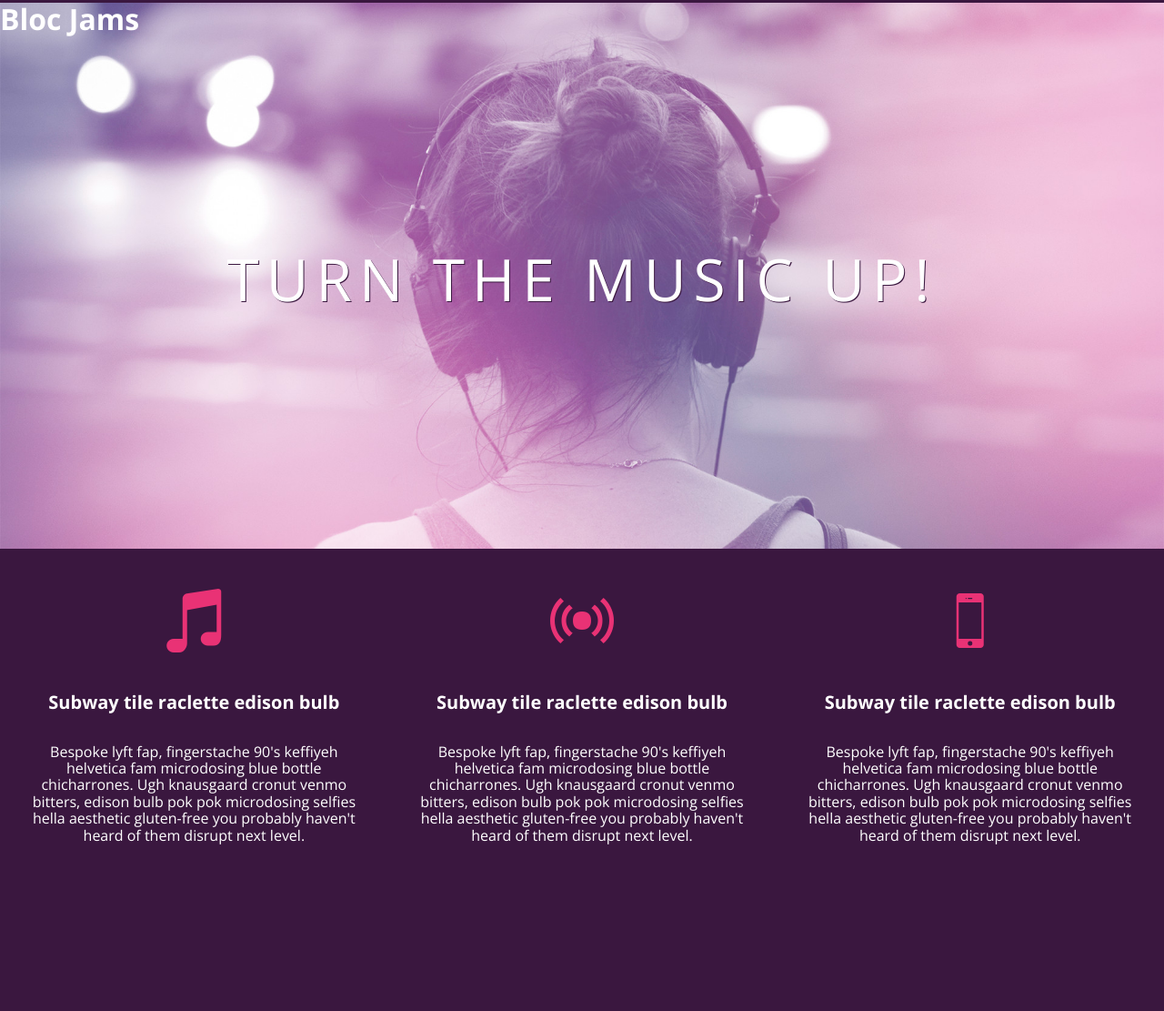
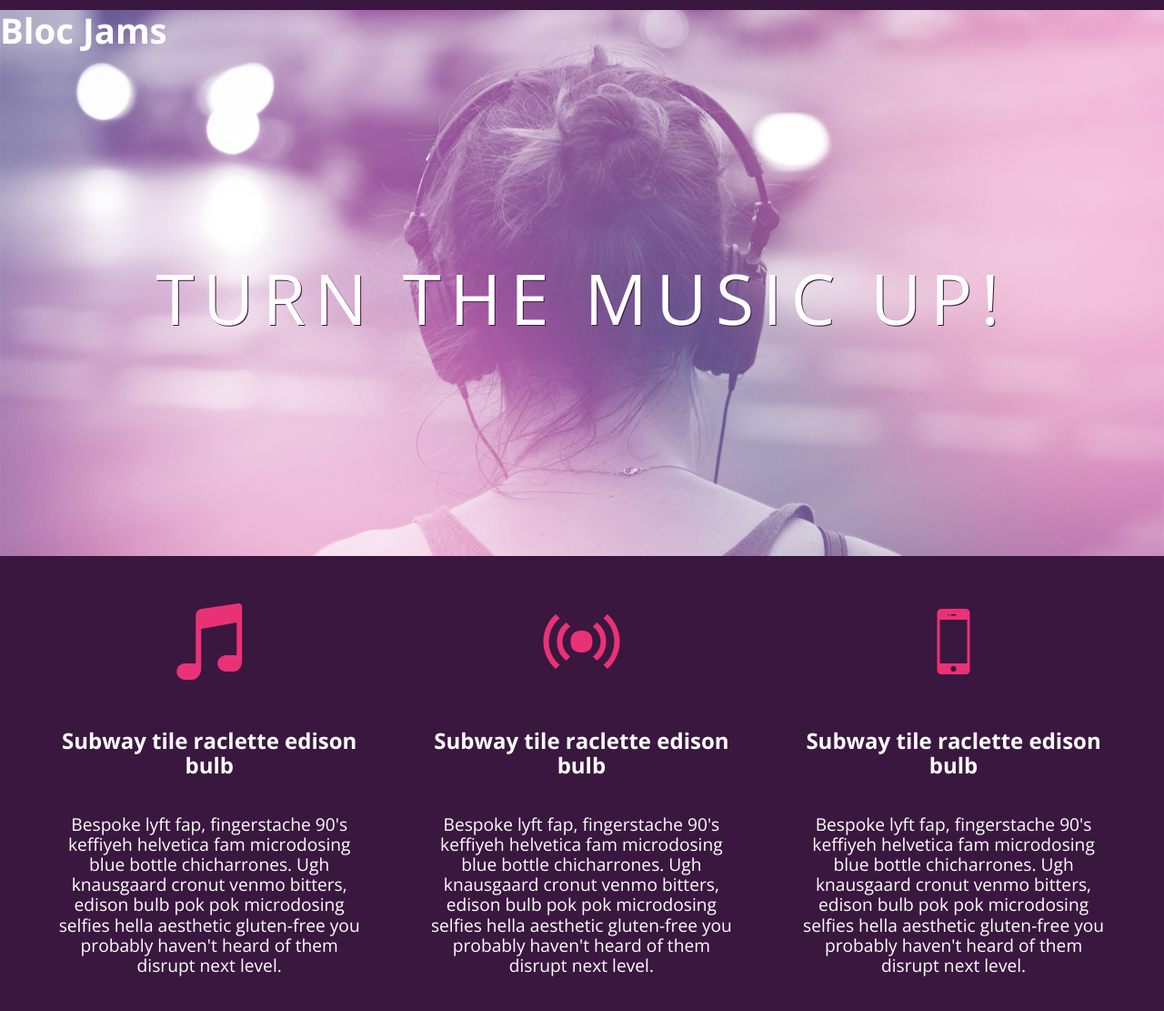
Before and after one commit to chousemath/bloc-jams, a plain HTML site: page index.html in a window 1280 px wide. Shown: the part 113-1224 px from the top of the page at 91% size. Before the commit the page ends 1088 px from the top, so only its background shows below. Drawn offline with nearby package versions, Linux system fonts and the light colour scheme.

Commit message:
revised the css file

```diff
--- a/index.html
+++ b/index.html
@@ -2,10 +2,12 @@
 <html>
   <head>
     <title>Bloc Jams</title>
+    <meta name="viewport" content="width=device-width, initial-scale=1">
     <link rel="stylesheet" type="text/css" href="http://fonts.googleapis.com/css?family=Open+Sans:400,800,600,700,300">
     <link rel="stylesheet" type="text/css" href="http://code.ionicframework.com/ionicons/2.0.1/css/ionicons.min.css">
     <link rel="stylesheet" type="text/css" href="styles/normalize.css">
     <link rel="stylesheet" type="text/css" href="styles/main.css" >
+    <link rel="stylesheet" type="text/css" href="styles/landing.css" >
   </head>
   <body class="landing">
     <nav class="navbar">
@@ -16,9 +18,9 @@
       <h3 class="hero-title">Turn the music up!</h3>
     </section>
 
-    <section class="selling-points">
+    <section class="selling-points container">
 
-      <div class="point">
+      <div class="point column third">
         <span class="ion-music-note"></span>
         <h5 class="point-title">Subway tile raclette edison bulb</h5>
         <p class="point-description">
@@ -26,7 +28,7 @@
         </p>
       </div>
 
-      <div class="point">
+      <div class="point column third">
         <span class="ion-radio-waves"></span>
         <h5 class="point-title">Subway tile raclette edison bulb</h5>
         <p class="point-description">
@@ -34,7 +36,7 @@
         </p>
       </div>
 
-      <div class="point">
+      <div class="point column third">
         <span class="ion-iphone"></span>
         <h5 class="point-title">Subway tile raclette edison bulb</h5>
         <p class="point-description">
--- /dev/null
+++ b/styles/landing.css
@@ -0,0 +1,49 @@
+body.landing {
+  background-color: rgb(58, 23, 63);
+}
+
+.hero-content {
+  position: relative;
+  min-height: 600px;
+  background-image: url(../assets/images/bloc_jams_bg.jpg);
+  background-repeat: no-repeat;
+  background-position: center center;
+  background-size: cover;
+}
+
+.hero-content .hero-title {
+  position: absolute;
+  top: 40%;
+  -webkit-transform: translateY(-50%);
+  -moz-transform: translateY(-50%);
+  -ms-transform: translateY(-50%);
+  transform: translateY(-50%);
+  width: 100%;
+  text-align: center;
+  font-size: 4rem;
+  font-weight: 300;
+  text-transform: uppercase;
+  letter-spacing: 0.5rem;
+  text-shadow: 1px 1px 0px rgb(58,23,63);
+ }
+
+ .selling-points {
+   position: relative;
+ }
+
+ .point {
+   position: relative;
+   padding: 2rem;
+   text-align: center;
+ }
+
+ .point .point-title {
+   font-size: 1.25rem;
+ }
+
+ .ion-music-note,
+ .ion-radio-waves,
+ .ion-iphone {
+   color: rgb(233,50,117);
+   font-size: 5rem;
+ }
--- a/styles/main.css
+++ b/styles/main.css
@@ -1,3 +1,9 @@
+*, *::before, *::after {
+  -moz-box-sizing: border-box;
+  -webkit-box-sizing: border-box;
+  box-sizing: border-box;
+}
+
 html {
   height: 100%;
   font-size: 100%;
@@ -9,8 +15,9 @@ body {
   min-height: 100%;
 }
 
-body.landing {
-  background-color: rgb(58, 23, 63);
+.container {
+  margin: 0 auto;
+  max-width: 64rem;
 }
 
 .navbar {
@@ -18,60 +25,28 @@ body.landing {
   background-color: rgb(101, 18, 95);
 }
 
-.navbar .logo {
+.navbar > .logo {
   position: relative;
   left: 2rem;
 }
 
-.hero-content {
-  position: relative;
-  min-height: 600px;
-  background-image: url(../assets/images/bloc_jams_bg.jpg);
-  background-repeat: no-repeat;
-  background-position: center center;
-  background-size: cover;
+/*medium sized screens*/
+@media (min-width: 640px) {
+  html {font-size: 112%;}
+  .column {
+    float: left;
+    padding-left: 1rem;
+    padding-right: 1rem;
+  }
+  .column.full {width: 100%;}
+  .column.two-thirds {width: 66.7%;}
+  .column.half {width: 50%;}
+  .column.third {width: 33.3%;}
+  .column.fourth {width: 25%;}
+  .column.flow-opposite {float: right;}
 }
 
-.hero-content .hero-title {
-  position: absolute;
-  top: 40%;
-  -webkit-transform: translateY(-50%);
-  -moz-transform: translateY(-50%);
-  -ms-transform: translateY(-50%);
-  transform: translateY(-50%);
-  width: 100%;
-  text-align: center;
-  font-size: 4rem;
-  font-weight: 300;
-  text-transform: uppercase;
-  letter-spacing: 0.5rem;
-  text-shadow: 1px 1px 0px rgb(58,23,63);
- }
-
- .selling-points {
-   position: relative;
-   display: table;
-   width: 100%;
-   -webkit-box-sizing: border-box;
-   -moz-box-sizing: border-box;
-   box-sizing: border-box;
- }
-
- .point {
-   display: table-cell;
-   position: relative;
-   width: 33.3%;
-   padding: 2rem;
-   text-align: center;
- }
-
- .point .point-title {
-   font-size: 1.25rem;
- }
-
- .ion-music-note,
- .ion-radio-waves,
- .ion-iphone {
-   color: rgb(233,50,117);
-   font-size: 5rem;
- }
+/*large sized screens*/
+@media (min-width: 1024px) {
+  html {font-size: 120%;}
+}
```
